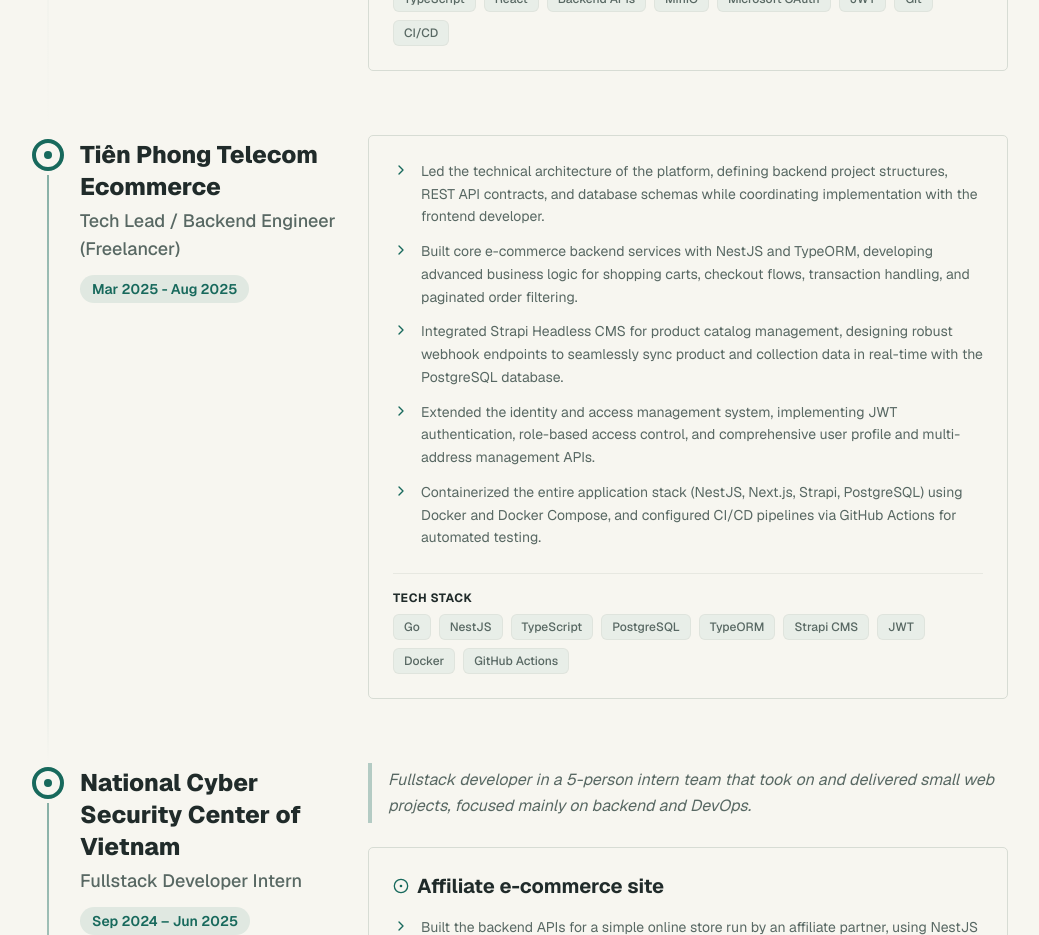
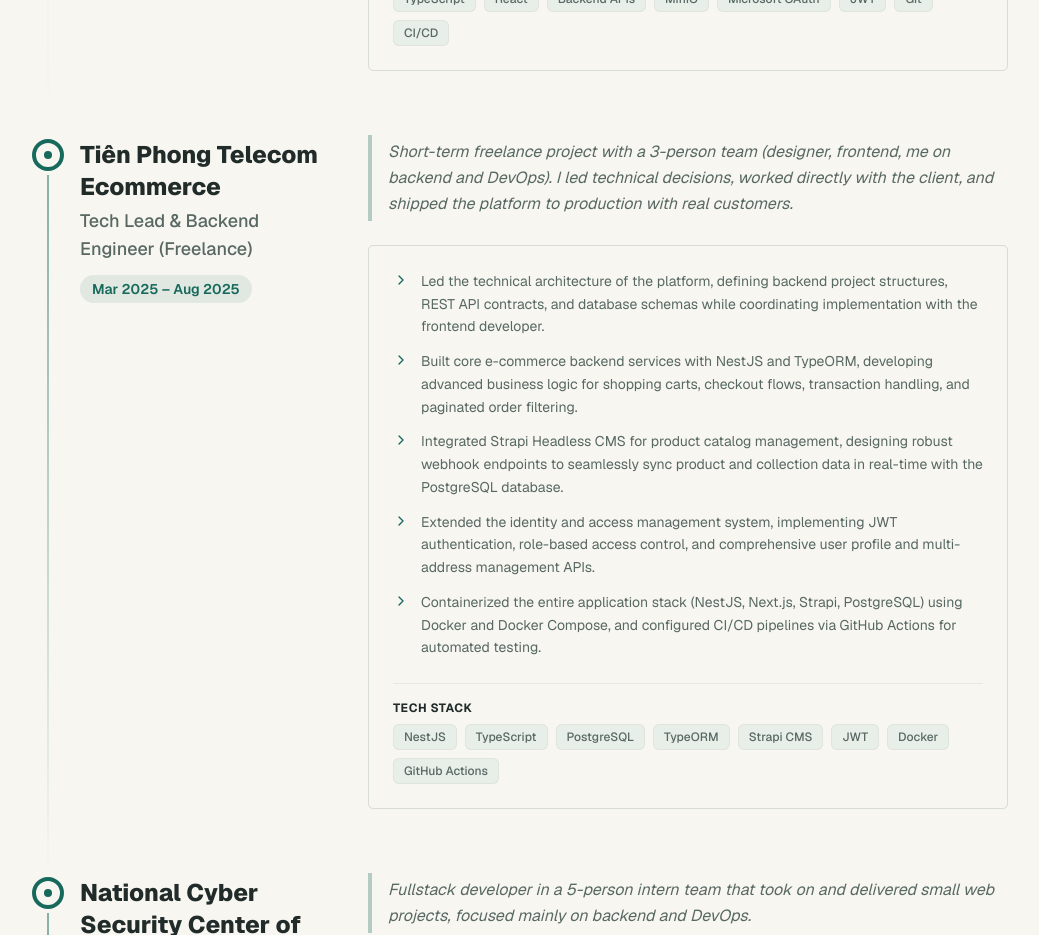
Before and after one commit to TruongHoang2004/portfolio, a Next.js app: page / in a window 1280 px wide. Shown: the part 7620-8555 px from the top of the page, without its empty margins (120-1159 px from the left). Built offline with nearby package versions, Linux system fonts and the light colour scheme.

Commit message:
content: update Tien Phong freelance experience
- Role: Tech Lead & Backend Engineer (Freelance)
- Add team context (3-person team), client-facing lead role, shipped to production
- Remove Go from Tien Phong tech stack

```diff
--- a/data/cv.ts
+++ b/data/cv.ts
@@ -122,8 +122,9 @@ export const cv = {
     },
     {
       company: "Tiên Phong Telecom Ecommerce",
-      role: "Tech Lead / Backend Engineer (Freelance)",
+      role: "Tech Lead & Backend Engineer (Freelance)",
       period: "Mar 2025 – Aug 2025",
+      summary: "Short-term freelance project with a 3-person team (designer, frontend, me on backend and DevOps). I led technical decisions, worked directly with the client, and shipped the platform to production with real customers.",
       projects: [
         {
           name: "E-commerce platform",
--- a/data/experience.ts
+++ b/data/experience.ts
@@ -114,8 +114,11 @@ export const getExperiencesData = (locale: string): Experience[] => {
     },
     {
       company: "Tiên Phong Telecom Ecommerce",
-      role: isVi ? "Tech Lead / Kỹ sư Backend (Freelancer)" : "Tech Lead / Backend Engineer (Freelancer)",
-      period: isVi ? "Tháng 3 2025 - Tháng 8 2025" : "Mar 2025 - Aug 2025",
+      role: isVi ? "Trưởng nhóm kỹ thuật & Kỹ sư Backend (Freelance)" : "Tech Lead & Backend Engineer (Freelance)",
+      period: isVi ? "Tháng 3 2025 – Tháng 8 2025" : "Mar 2025 – Aug 2025",
+      description: isVi
+        ? "Dự án freelance ngắn hạn với nhóm 3 người (designer, frontend và tôi phụ trách backend, DevOps). Tôi quyết định các vấn đề kỹ thuật, làm việc trực tiếp với khách hàng và đưa sản phẩm vào vận hành với khách hàng thật."
+        : "Short-term freelance project with a 3-person team (designer, frontend, me on backend and DevOps). I led technical decisions, worked directly with the client, and shipped the platform to production with real customers.",
       projects: [
         {
           achievements: [
@@ -125,7 +128,7 @@ export const getExperiencesData = (locale: string): Experience[] => {
             isVi ? "Mở rộng hệ thống quản lý danh tính và truy cập, triển khai xác thực JWT và RBAC." : "Extended the identity and access management system, implementing JWT authentication, role-based access control, and comprehensive user profile and multi-address management APIs.",
             isVi ? "Đóng gói toàn bộ ứng dụng (NestJS, Next.js, Strapi, PostgreSQL) bằng Docker." : "Containerized the entire application stack (NestJS, Next.js, Strapi, PostgreSQL) using Docker and Docker Compose, and configured CI/CD pipelines via GitHub Actions for automated testing."
           ],
-          technologies: "Go · NestJS · TypeScript · PostgreSQL · TypeORM · Strapi CMS · JWT · Docker · GitHub Actions"
+          technologies: "NestJS · TypeScript · PostgreSQL · TypeORM · Strapi CMS · JWT · Docker · GitHub Actions"
         }
       ]
     },
```
Also changed, not shown: 1 other file (tests, documents, lock files or other folders).
